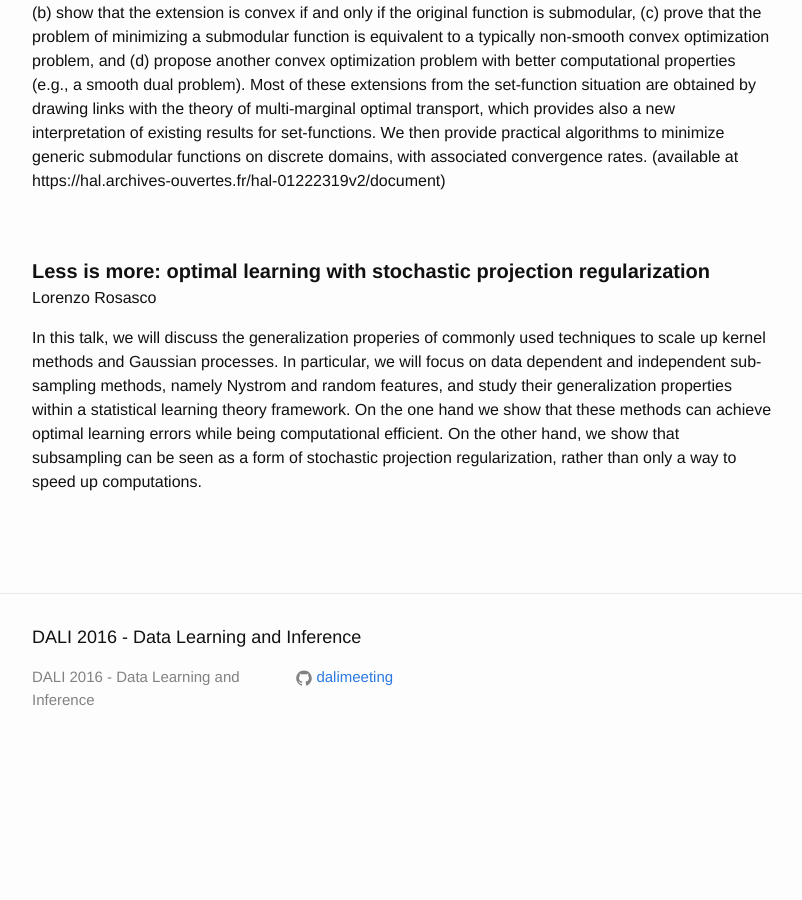
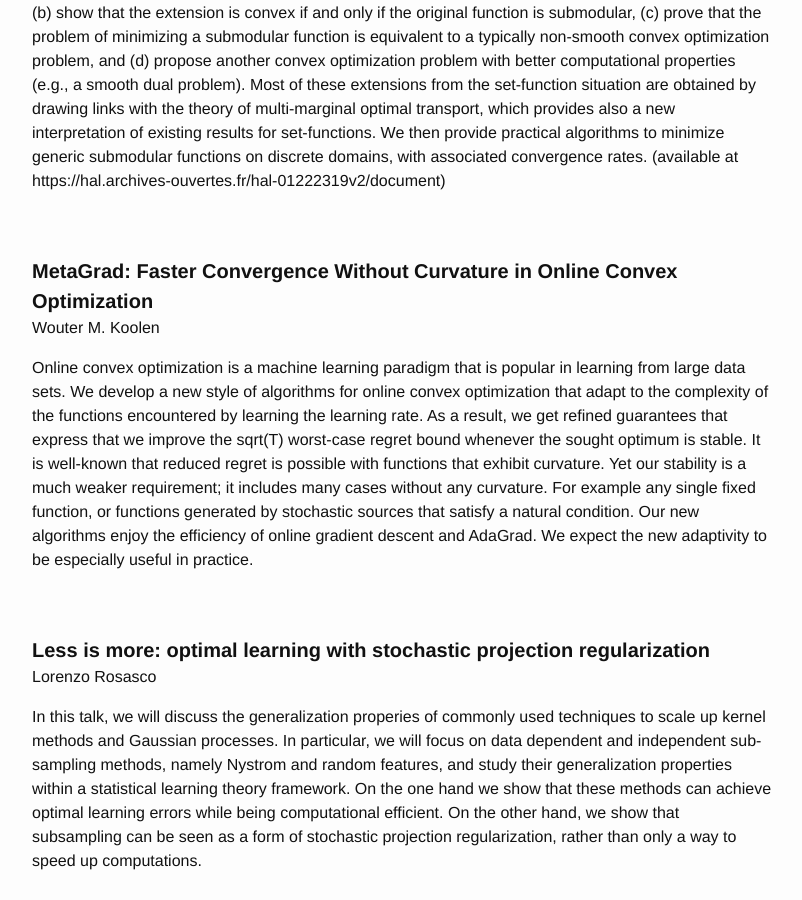
Before and after one commit to dalimeeting/dalimeeting.github.io, a Jekyll site: the page built from _posts/2016-04-01-learning-and-optimization.md, in a window 1280 px wide and 900 px high, scrolled down 3683 px. Shown: the whole window, without its empty margins (238-1040 px from the left). Built offline with Jekyll 4.4.1, drawn with Linux system fonts in a browser that asks for light colours; before the commit the page ends 4454 px from its top, so only the background shows below that.

Commit message:
added koolen talk abstract

```diff
--- a/_posts/2016-04-01-learning-and-optimization.md
+++ b/_posts/2016-04-01-learning-and-optimization.md
@@ -55,6 +55,7 @@ conditionals and marginal likelihoods. We also obtain fully factorized approxima
   speaker: "Wouter M. Koolen"
   start: "18:35"
   end: "19:10"
+  abstract: "Online convex optimization is a machine learning paradigm that is popular in learning from large data sets. We develop a new style of algorithms for online convex optimization that adapt to the complexity of the functions encountered by learning the learning rate. As a result, we get refined guarantees that express that we improve the sqrt(T) worst-case regret bound whenever the sought optimum is stable. It is well-known that reduced regret is possible with functions that exhibit curvature. Yet our stability is a much weaker requirement; it includes many cases without any curvature. For example any single fixed function, or functions generated by stochastic sources that satisfy a natural condition. Our new algorithms enjoy the efficiency of online gradient descent and AdaGrad. We expect the new adaptivity to be especially useful in practice."
 - title: "Less is more: optimal learning with stochastic projection regularization"
   speaker: "Lorenzo Rosasco"
   start: "19:10"
```
